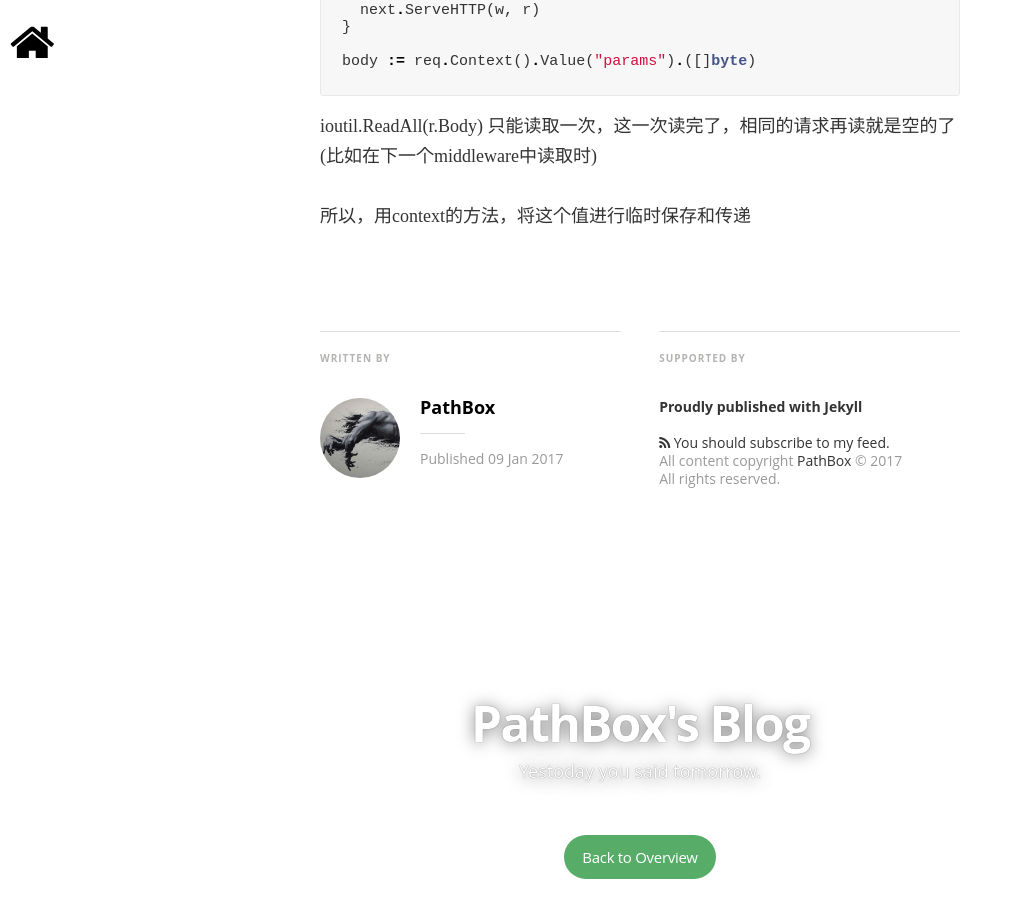
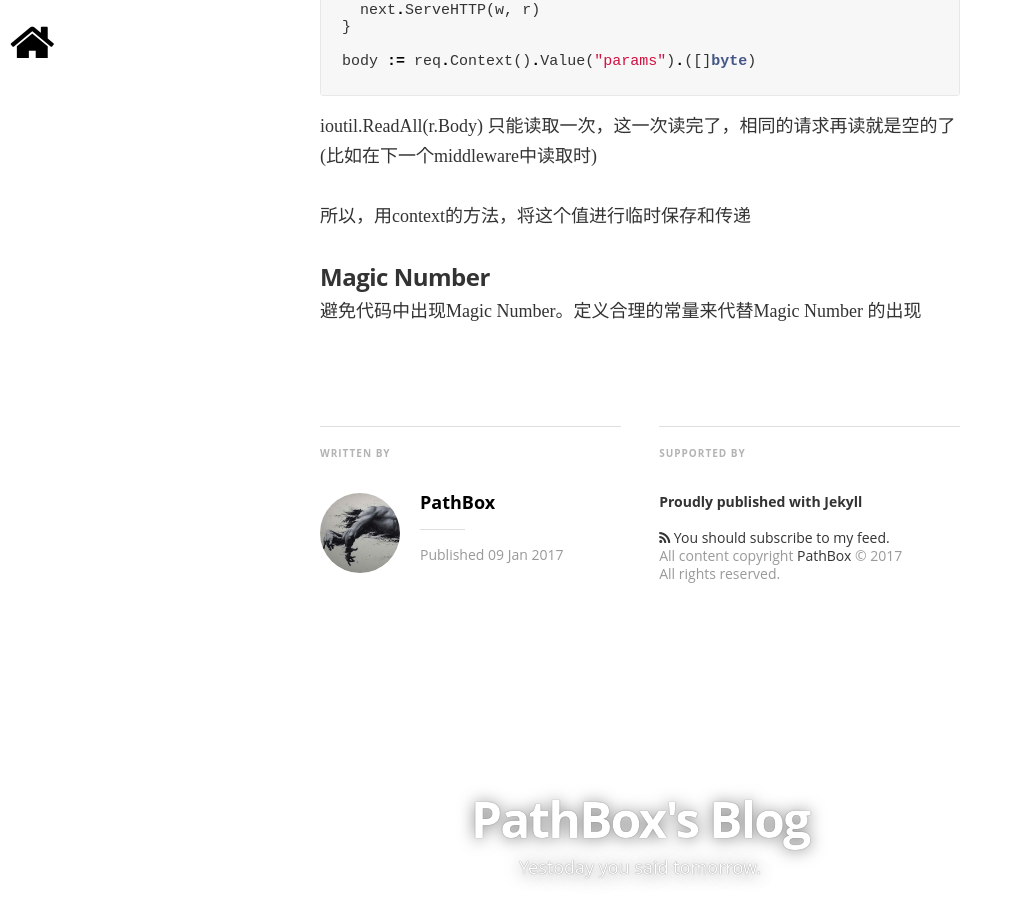
Before and after one commit to pathbox/pathbox.github.io, a Jekyll site: the page built from _posts/2017-01-08-work-summary-in-Udesk-one.md, in a window 1280 px wide and 900 px high, scrolled down 2325 px. Shown: the whole window, without its empty margins (0-1012 px from the left). Built offline with Jekyll 4.4.1, drawn with Linux system fonts in a browser that asks for light colours; nearby versions of some CDN libraries; some web fonts are replaced; comment, search, counter and statistics services are not loaded.

Commit message:
:one::two::three:Magic Number

```diff
--- a/_posts/2017-01-08-work-summary-in-Udesk-one.md
+++ b/_posts/2017-01-08-work-summary-in-Udesk-one.md
@@ -76,3 +76,7 @@ MySQL中设置的最大连接数，当超过时，会以MySQL中的设置为准
 ioutil.ReadAll(r.Body) 只能读取一次，这一次读完了，相同的请求再读就是空的了(比如在下一个middleware中读取时)
 
 所以，用context的方法，将这个值进行临时保存和传递
+
+##### Magic Number
+
+避免代码中出现Magic Number。定义合理的常量来代替Magic Number 的出现
```
